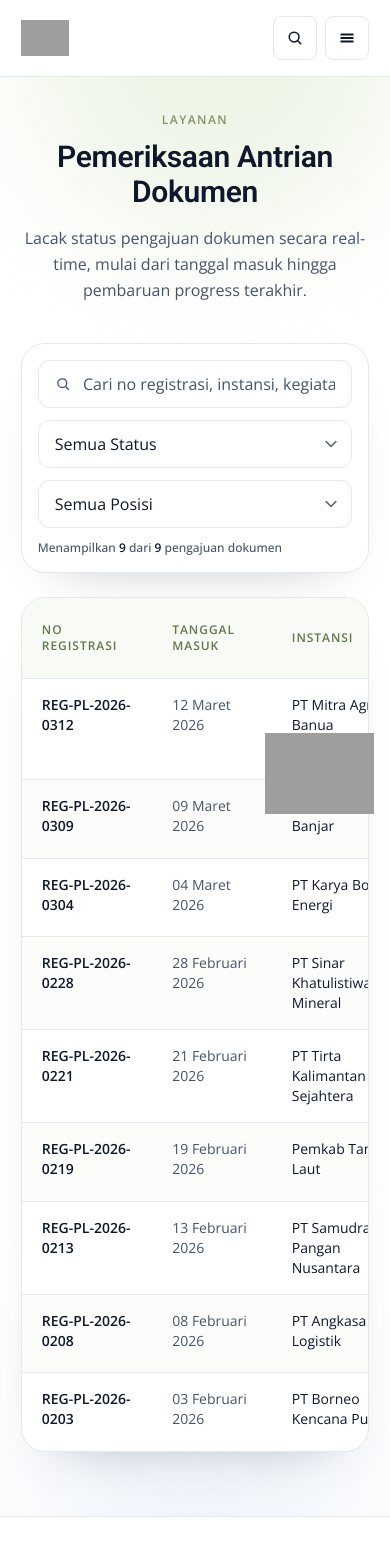
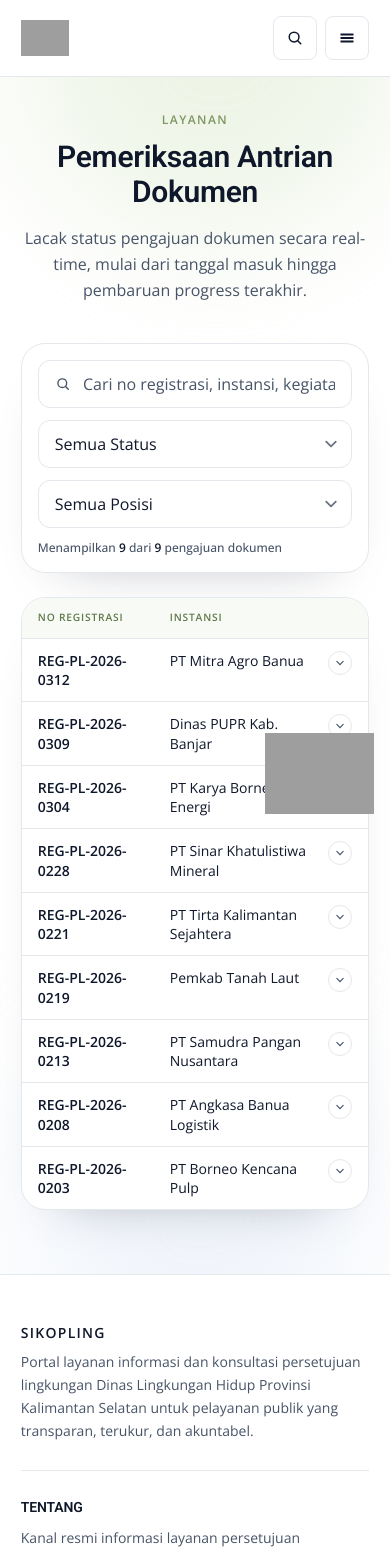
Before and after one commit to mkaspulanwar/sikopling, a SvelteKit app: page /layanan/pemeriksaan-antrian-dokumen in a window 390 px wide. Shown: the top 1553 px of the page. Built offline with nearby package versions, Linux system fonts and the light colour scheme; grey boxes are pictures that could not be loaded.

Commit message:
Memperbaharui dan menyesuaikan tampilan tabel di mobile

```diff
--- a/src/routes/layanan/pemeriksaan-antrian-dokumen/+page.svelte
+++ b/src/routes/layanan/pemeriksaan-antrian-dokumen/+page.svelte
@@ -126,6 +126,7 @@
 	let searchQuery = $state('');
 	let statusFilter = $state<'Semua Status' | ProgressStatus>('Semua Status');
 	let positionFilter = $state<PositionFilter>('Semua Posisi');
+	let expandedRows = $state<string[]>([]);
 
 	const toTimestamp = (value: string) => new Date(`${value}T00:00:00`).getTime();
 	const formatDate = (value: string) => dateFormatter.format(new Date(`${value}T00:00:00`));
@@ -173,10 +174,18 @@
 		)
 	);
 
+	const isRowExpanded = (registrationNo: string) => expandedRows.includes(registrationNo);
+	const toggleRowExpanded = (registrationNo: string) => {
+		expandedRows = isRowExpanded(registrationNo)
+			? expandedRows.filter((item) => item !== registrationNo)
+			: [...expandedRows, registrationNo];
+	};
+
 	const resetFilter = () => {
 		searchQuery = '';
 		statusFilter = 'Semua Status';
 		positionFilter = 'Semua Posisi';
+		expandedRows = [];
 	};
 </script>
 
@@ -285,7 +294,7 @@
 		</div>
 
 		<div
-			class="mt-6 overflow-hidden rounded-3xl border border-[var(--line)] bg-[var(--surface)] shadow-[0_24px_52px_-42px_rgba(15,23,42,0.42)]"
+			class="mt-6 hidden overflow-hidden rounded-3xl border border-[var(--line)] bg-[var(--surface)] shadow-[0_24px_52px_-42px_rgba(15,23,42,0.42)] md:block"
 		>
 			<div class="overflow-x-auto">
 				<table class="w-full min-w-[1100px] border-collapse">
@@ -369,5 +378,120 @@
 				</table>
 			</div>
 		</div>
+
+		<div
+			class="mt-6 overflow-hidden rounded-3xl border border-[var(--line)] bg-[var(--surface)] shadow-[0_24px_52px_-42px_rgba(15,23,42,0.42)] md:hidden"
+		>
+			<div
+				class="grid grid-cols-[7.5rem_minmax(0,1fr)] items-center gap-3 border-b border-[var(--line)] bg-[#f7faf5] px-4 py-3 text-[0.64rem] font-semibold tracking-[0.08em] text-[#61794a] uppercase"
+			>
+				<span>No Registrasi</span>
+				<span>Instansi</span>
+			</div>
+
+			{#if sortedRows.length === 0}
+				<div class="px-6 py-12 text-center">
+					<p class="text-base font-semibold text-[var(--ink)]">Data tidak ditemukan</p>
+					<p class="mt-1 text-sm text-[var(--muted)]">
+						Coba ubah kata kunci pencarian atau reset filter.
+					</p>
+				</div>
+			{:else}
+				<ul>
+					{#each sortedRows as row}
+						<li class="border-t border-[var(--line)] first:border-t-0">
+							<button
+								type="button"
+								class="grid w-full grid-cols-[7.5rem_minmax(0,1fr)] items-start gap-3 px-4 py-3 text-left transition-colors hover:bg-[#fcfdfb]"
+								onclick={() => toggleRowExpanded(row.registrationNo)}
+								aria-expanded={isRowExpanded(row.registrationNo)}
+							>
+								<p class="text-sm leading-snug font-semibold text-[var(--ink)]">
+									{row.registrationNo}
+								</p>
+
+								<div class="min-w-0">
+									<div class="flex items-start justify-between gap-2">
+										<p class="text-sm leading-snug text-[var(--ink)]">{row.agency}</p>
+										<span
+											class={`inline-flex h-6 w-6 shrink-0 items-center justify-center rounded-full border border-[var(--line)] bg-[var(--surface)] text-[var(--muted)] transition-transform ${isRowExpanded(row.registrationNo) ? 'rotate-180' : ''}`}
+											aria-hidden="true"
+										>
+											<svg viewBox="0 0 20 20" class="h-3.5 w-3.5">
+												<path
+													d="M5.5 7.75L10 12.25L14.5 7.75"
+													fill="none"
+													stroke="currentColor"
+													stroke-width="1.7"
+													stroke-linecap="round"
+												/>
+											</svg>
+										</span>
+									</div>
+								</div>
+							</button>
+
+							{#if isRowExpanded(row.registrationNo)}
+								<div class="border-t border-[var(--line)] bg-[#fbfdf9] px-4 py-3">
+									<dl class="space-y-3">
+										<div>
+											<dt
+												class="text-[0.67rem] font-semibold tracking-[0.08em] text-[var(--muted)] uppercase"
+											>
+												Tanggal Masuk
+											</dt>
+											<dd class="mt-0.5 text-sm text-[var(--ink)]">
+												{formatDate(row.receivedDate)}
+											</dd>
+										</div>
+										<div>
+											<dt
+												class="text-[0.67rem] font-semibold tracking-[0.08em] text-[var(--muted)] uppercase"
+											>
+												Kegiatan
+											</dt>
+											<dd class="mt-0.5 text-sm leading-relaxed text-[var(--ink)]">
+												{row.activity}
+											</dd>
+										</div>
+										<div>
+											<dt
+												class="text-[0.67rem] font-semibold tracking-[0.08em] text-[var(--muted)] uppercase"
+											>
+												Posisi
+											</dt>
+											<dd class="mt-0.5 text-sm text-[var(--ink)]">{row.position}</dd>
+										</div>
+										<div>
+											<dt
+												class="text-[0.67rem] font-semibold tracking-[0.08em] text-[var(--muted)] uppercase"
+											>
+												Status Progress
+											</dt>
+											<dd class="mt-1">
+												<span
+													class={`inline-flex rounded-full border px-2.5 py-1 text-[0.7rem] font-semibold ${statusToneClass[row.progressStatus]}`}
+													>{row.progressStatus}</span
+												>
+											</dd>
+										</div>
+										<div>
+											<dt
+												class="text-[0.67rem] font-semibold tracking-[0.08em] text-[var(--muted)] uppercase"
+											>
+												Tanggal Update Progress
+											</dt>
+											<dd class="mt-0.5 text-sm text-[var(--ink)]">
+												{formatDate(row.progressUpdatedDate)}
+											</dd>
+										</div>
+									</dl>
+								</div>
+							{/if}
+						</li>
+					{/each}
+				</ul>
+			{/if}
+		</div>
 	</div>
 </section>
```
